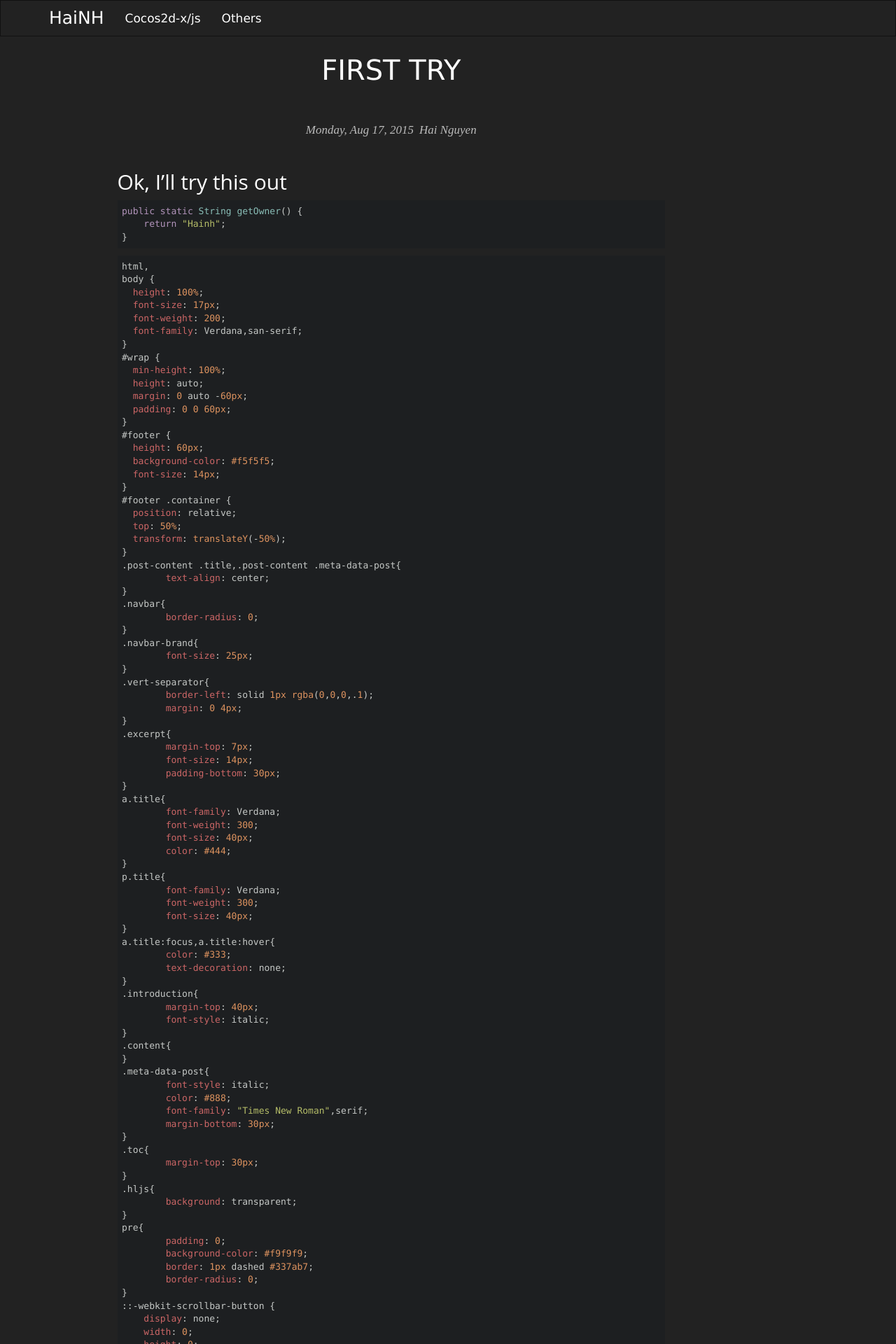
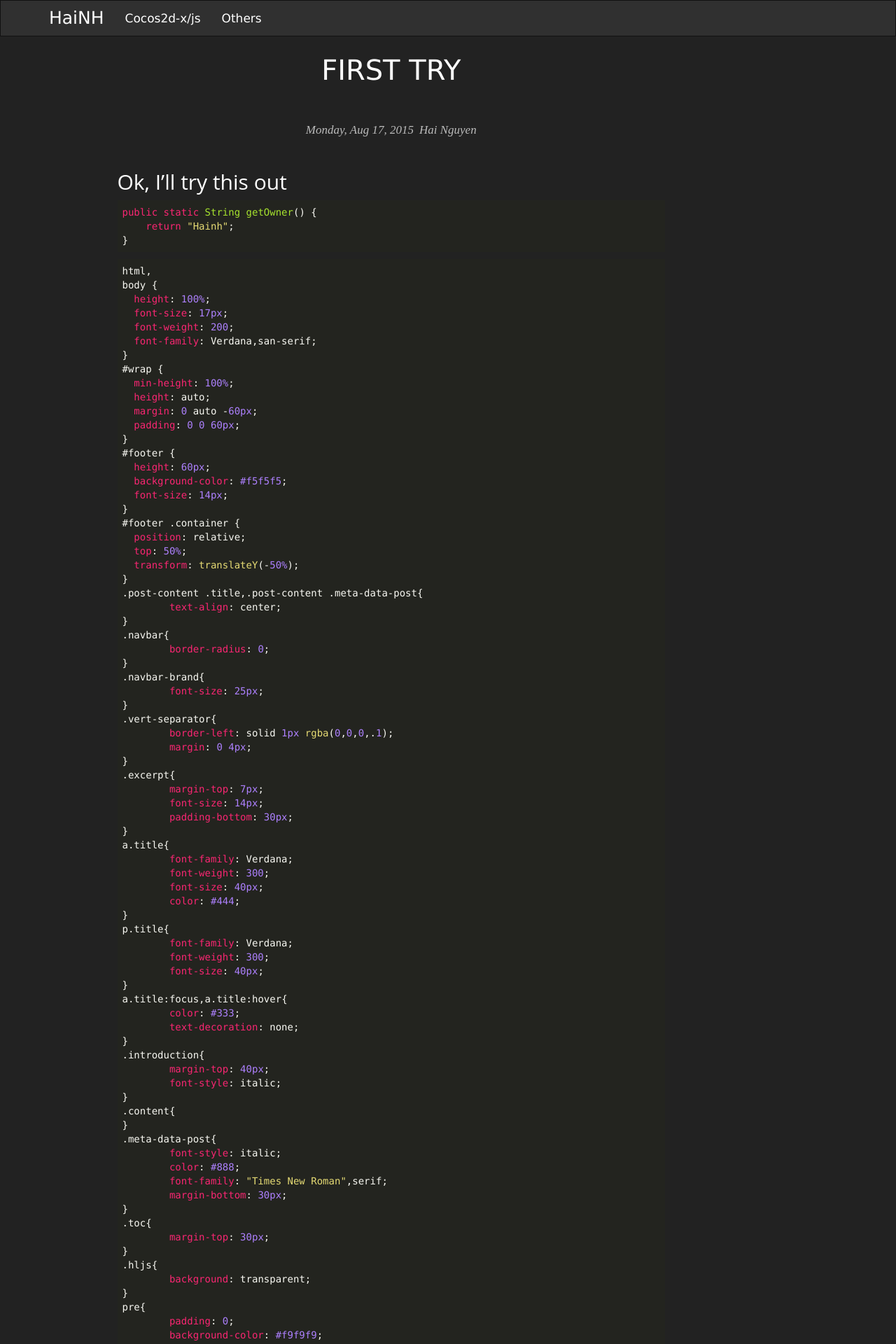
Before and after one commit to hainh/hainh.github.io, a Jekyll site: the page built from _posts/2015-08-17-this-is-the-first-post.md, in a window 1280 px wide. Shown: the top 1920 px of the page at 70% size. Built offline with Jekyll 4.4.1, drawn with Linux system fonts in a browser that asks for light colours; nearby versions of some CDN libraries.

Commit message:
- Fix style

```diff
--- a/_layouts/barebones.html
+++ b/_layouts/barebones.html
@@ -11,7 +11,7 @@
 	<link rel="author" href="https://plus.google.com/+{{ site.data.authors[author].gplus.profile }}"/>
 	<title>{{ page.title | capitalize }}</title>
 	<link rel="stylesheet" href="/assets/css/supernice.min.css">
-	<link rel="stylesheet" href="/assets/css/tomorrow-night.css">
+	<link rel="stylesheet" href="/assets/css/monokai_sublime.css">
 	<link rel="stylesheet" href="/assets/css/style.css">
 </head>
 <body>
--- a/assets/css/style.css
+++ b/assets/css/style.css
@@ -13,7 +13,7 @@ body {
 }
 #footer {
   height: 60px;
-  background-color: #252525;
+  background-color: #303030;
   font-size: 14px;
 }
 #footer .container {
@@ -26,6 +26,7 @@ body {
 }
 .navbar{
 	border-radius: 0;
+	background-color: #303030;
 }
 .navbar-brand{
 	font-size: 25px;
@@ -80,6 +81,10 @@ pre{
     -moz-box-shadow: 0 6px 12px rgba(0, 0, 0, 0.5);
     box-shadow: 0 6px 12px rgba(0, 0, 0, 0.5);
 }
+code, kbd, pre, samp {
+	font-family: Consolas, monospace;
+	font-size: 14px;
+}
 ::-webkit-scrollbar-button {
     display: none;
     width: 0;
```
